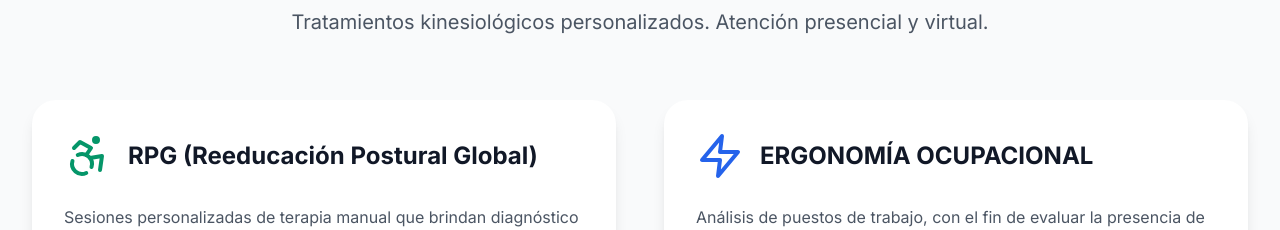
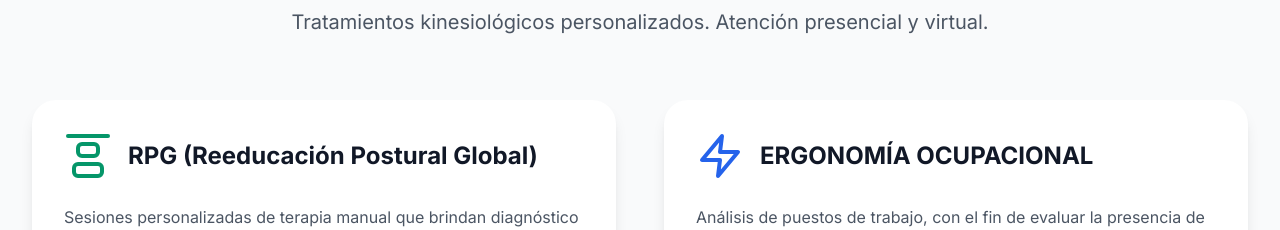
Before and after one commit to neudataing/kinesiologa, a React (Vite) app: page / in a window 1280 px wide. Shown: the part 2160-2390 px from the top of the page. Built offline with nearby package versions, Linux system fonts and the light colour scheme.

Commit message:
modified:   src/components/Services.tsx

```diff
--- a/src/components/Services.tsx
+++ b/src/components/Services.tsx
@@ -1,7 +1,7 @@
 import React from 'react';
 import { Monitor, MapPin, Zap, Heart, Users, Clock } from 'lucide-react';
 import { useInView } from 'react-intersection-observer';
-import { Accessibility } from 'lucide-react';
+import { AlignVerticalJustifyStart } from 'lucide-react';
 
 const Services: React.FC = () => {
   const { ref, inView } = useInView({
@@ -31,7 +31,7 @@ const Services: React.FC = () => {
           <div className="grid lg:grid-cols-2 gap-12 mb-16">
             <div className="bg-white rounded-3xl p-8 shadow-lg hover:shadow-xl transition-shadow duration-300">
               <div className="flex items-center mb-6">
-                <Accessibility className="h-12 w-12 text-emerald-600 mr-4" />
+                <AlignVerticalJustifyStart className="h-12 w-12 text-emerald-600 mr-4" />
                 <div>
                   <h3 className="text-2xl font-bold text-gray-900">RPG (Reeducación Postural Global)</h3>
                 </div>
```
